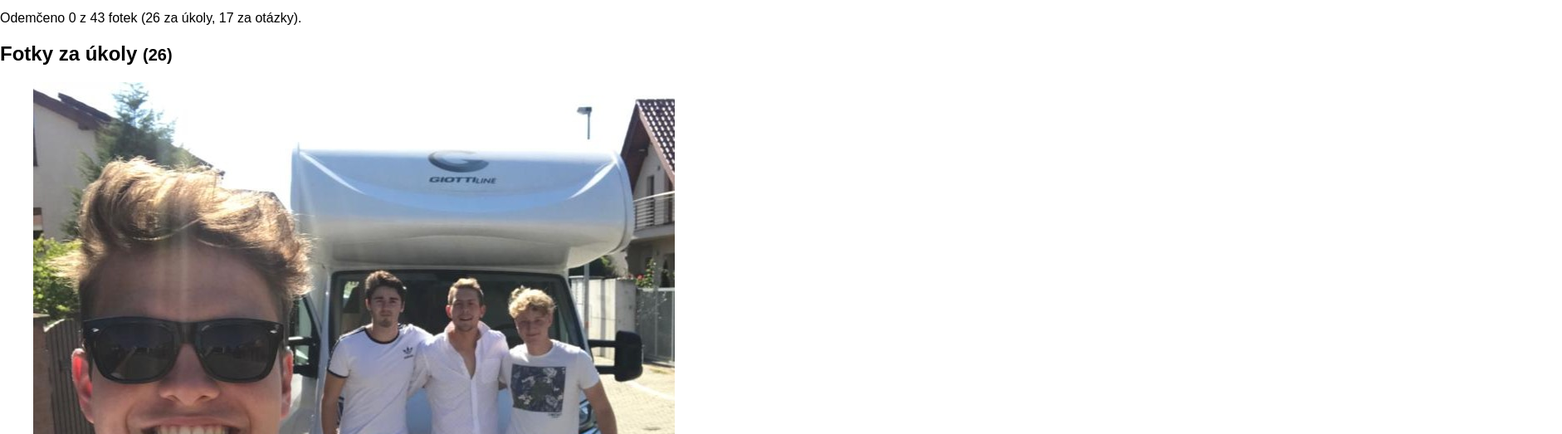
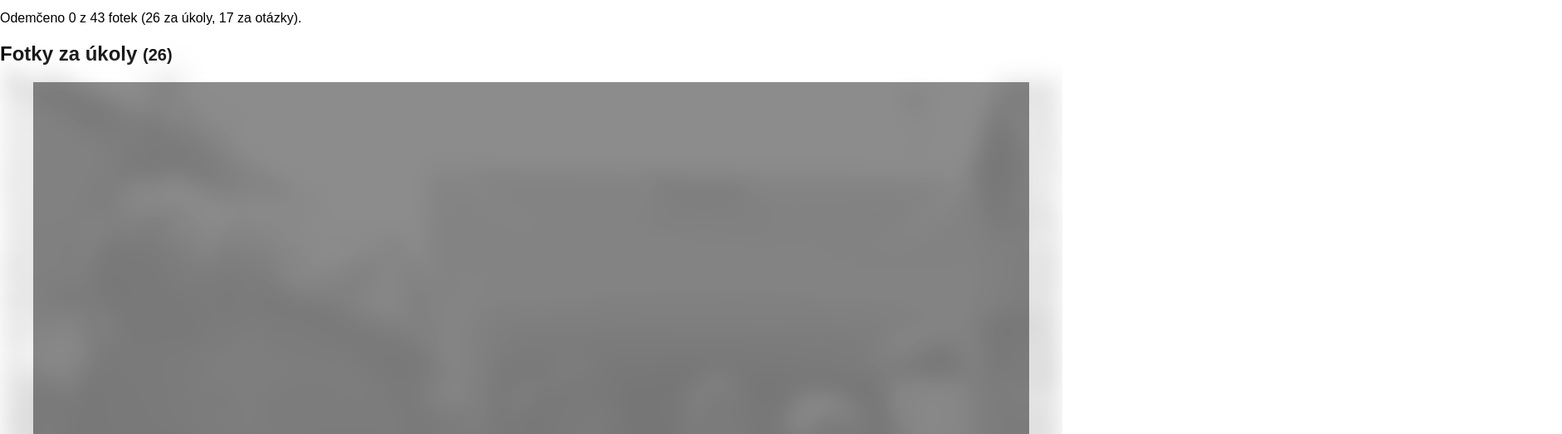
Before and after one commit to danygit123/matej_se_zeni, a plain HTML site: page gallery.html in a window 1280 px wide. Shown: the part 121-644 px from the top of the page at 83% size, 1882 px wide, since content can reach past the window. Drawn offline with Linux system fonts and the light colour scheme.

Commit message:
Add files via upload

```diff
--- a/styles.css
+++ b/styles.css
@@ -97,3 +97,20 @@ button:hover { background: #218838; }
 /* Countdown only */
 .countdown-only{ margin:4px 0 24px; }
 .countdown.big{ font-size:2rem; font-weight:900; letter-spacing:.02em; }
+
+
+/* Center helpers */
+.center { display:flex; flex-direction:column; align-items:center; text-align:center; }
+
+/* Stronger lock visuals */
+.gallery-card .photo{ position:relative; aspect-ratio:1/1; }
+.gallery-card .photo img{ width:100%; height:100%; object-fit:cover; transition:filter .2s ease, opacity .2s ease, transform .2s ease; }
+.gallery-card.unlocked .photo img{ filter:none; opacity:1; transform:none; }
+.gallery-card.locked .photo img{ filter:blur(12px) grayscale(1); opacity:.18; transform:scale(1.06); }
+.gallery-card.locked .photo::after{
+  content:"\1F512"; /* 🔒 */
+  position:absolute; inset:0;
+  display:flex; align-items:center; justify-content:center;
+  color:#fff; font-size:2rem; text-shadow:0 2px 8px rgba(0,0,0,.5);
+  background:rgba(0,0,0,.45);
+}
```
Also changed, not shown: home.html (+0 -10 lines).
